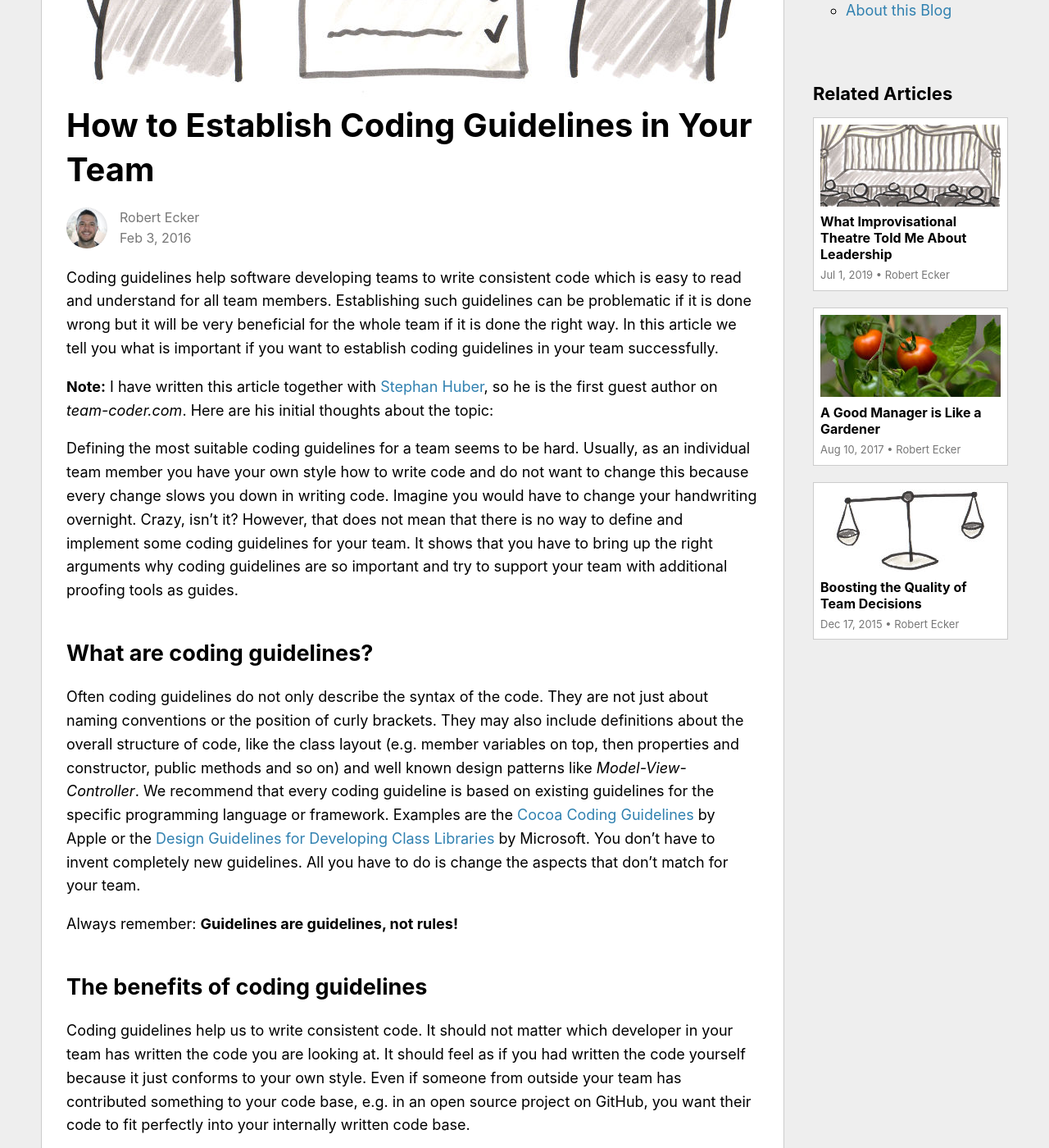
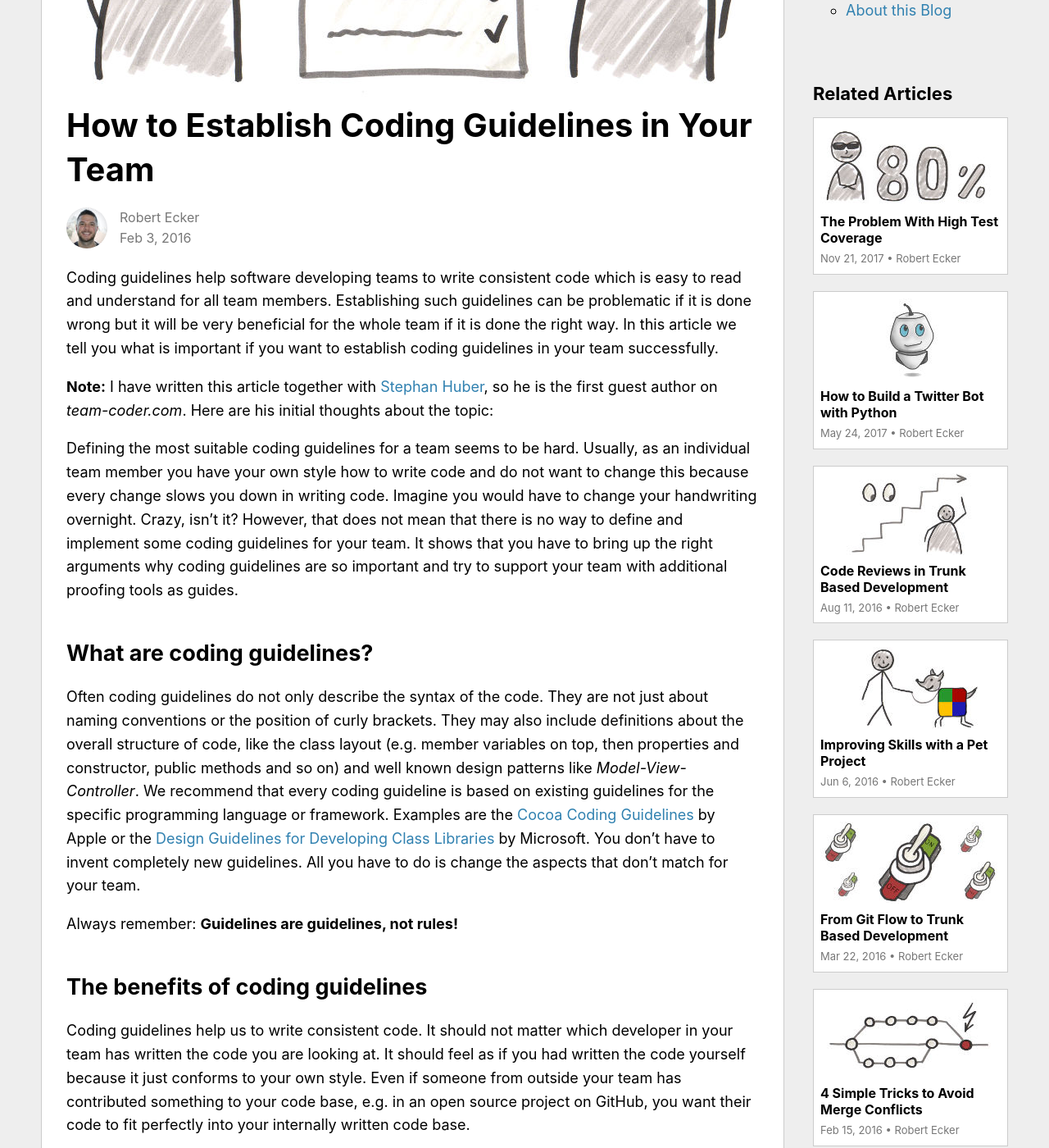
Before and after one commit to team-coder/team-coder.com, a Jekyll site: the page built from _posts/2016-02-03-how-to-establish-coding-guidelines-in-your-team.md, in a window 1280 px wide and 1400 px high, scrolled down 443 px. Shown: the whole window at 82% size. Built offline with Jekyll 4.4.1, drawn with Linux system fonts in a browser that asks for light colours; some of the changed text lies outside the part shown.

Commit message:
Adjust some categories for blog posts

```diff
--- a/_posts/2016-02-03-how-to-establish-coding-guidelines-in-your-team.md
+++ b/_posts/2016-02-03-how-to-establish-coding-guidelines-in-your-team.md
@@ -3,7 +3,7 @@
 title:  "How to Establish Coding Guidelines in Your Team"
 author: "Robert Ecker"
 date:   2016-02-03 12:00:00 +0200
-categories: leadership
+categories: dev
 image: ../images/posts/2016-02-03-how-to-establish-coding-guidelines-in-your-team/title-image.jpg
 permalink: /establish-coding-guidelines/
 ---
```
Also changed, not shown: _posts/2015-09-09-the-team-coder.md (+1 -1 lines), _posts/2016-06-06-improving-skills-with-a-pet-project.md (+1 -1 lines).
